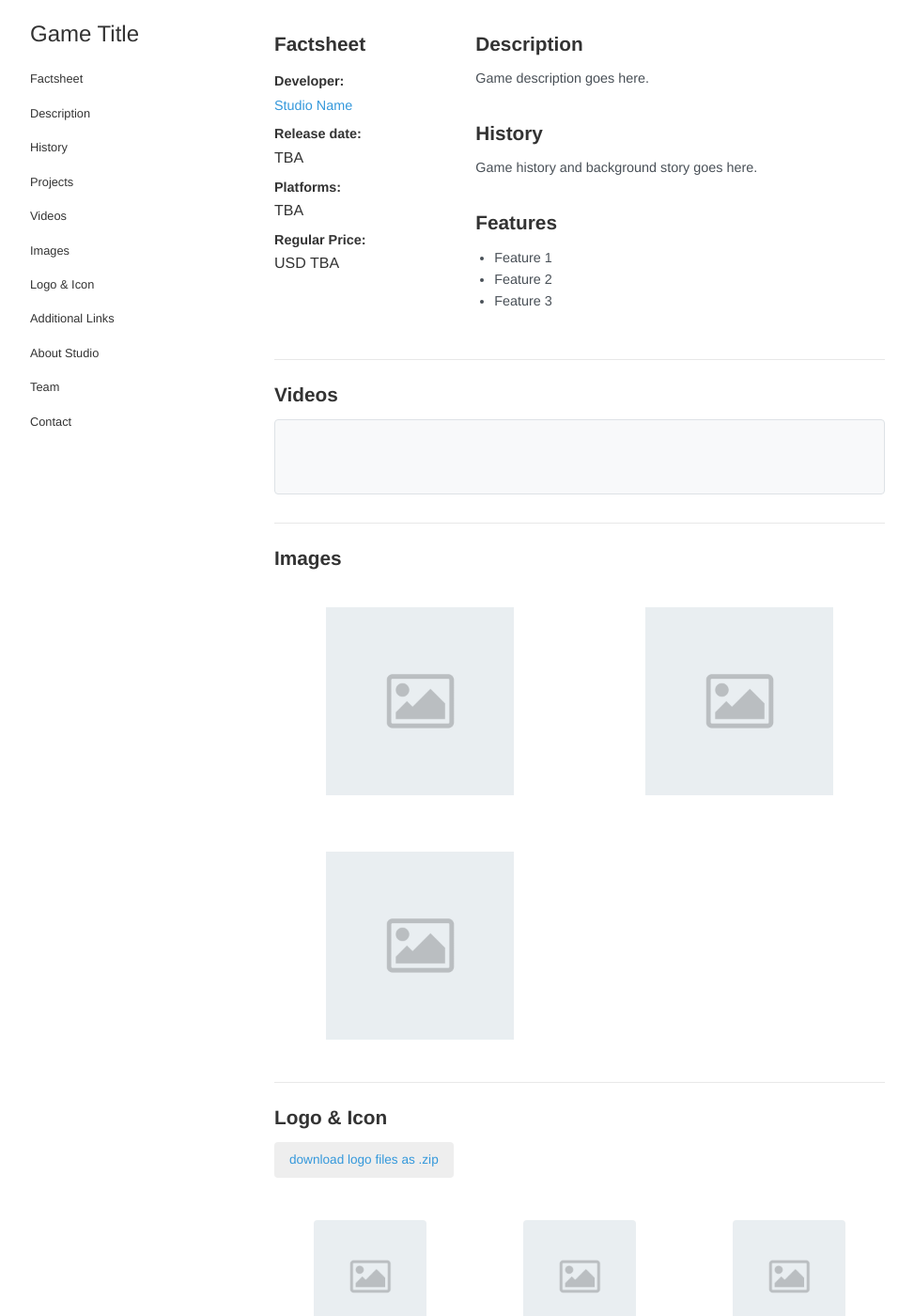
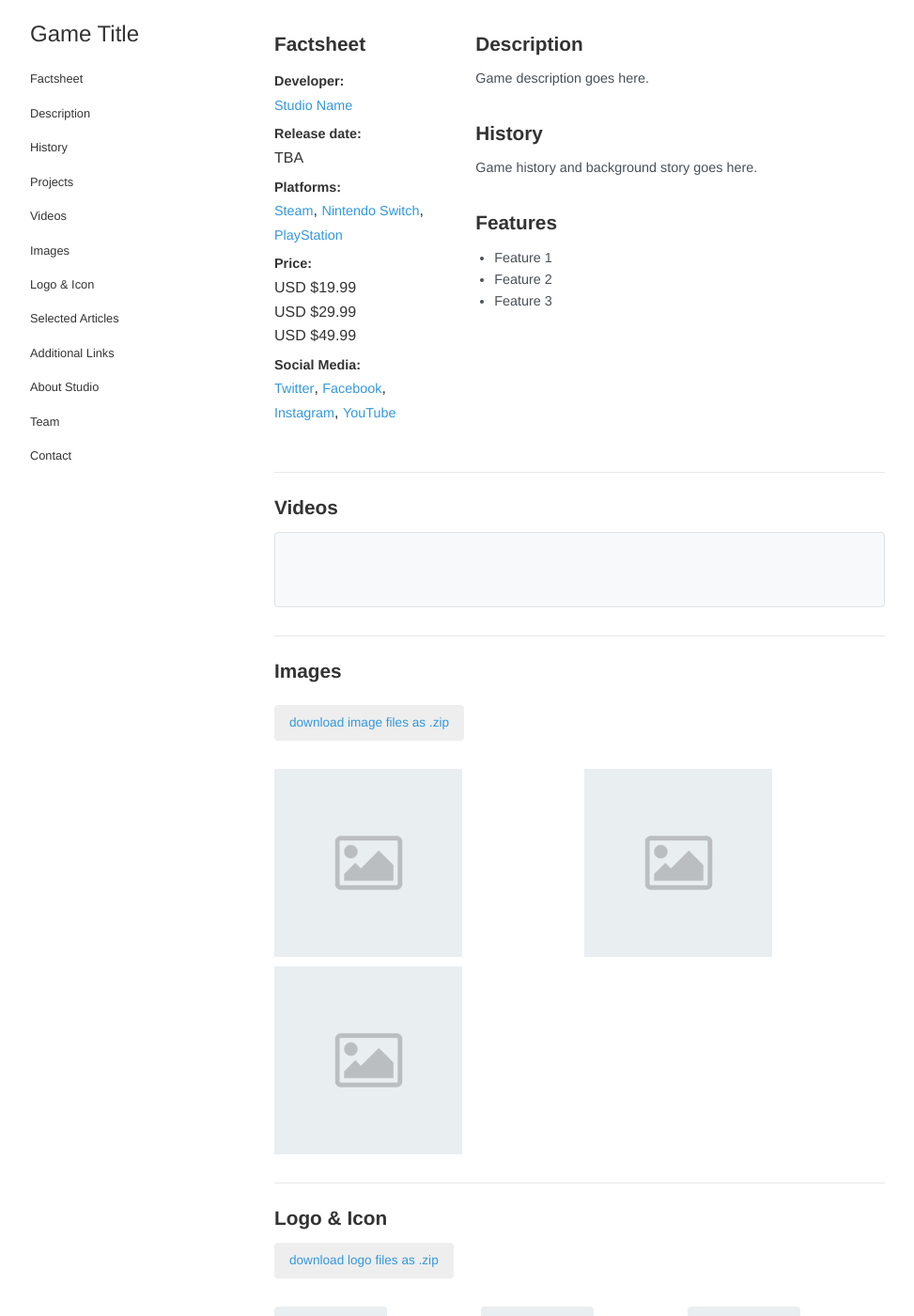
Before and after one commit to paixaoDev/jekyll_game_presskit_theme, a Jekyll site: the page built from index.html, in a window 1280 px wide and 1400 px high. Shown: the whole window at 94% size, without its empty margins (148-1121 px from the left). Built offline with Jekyll 4.4.1, drawn with Linux system fonts in a browser that asks for light colours; some of the changed text lies outside the part shown.

Commit message:
added article and fixed structure

```diff
--- a/_config.yml
+++ b/_config.yml
@@ -6,17 +6,8 @@
 url: "https://your-site.github.io"
 lang: "en"
 
-# Game Basic Information
+# Game Information (Factsheet, Description, History, Features, Logo)
 game:
-  # Factsheet
-  developer: "Studio Name"
-  developer_description: "Studio description"
-  developer_url: "#"
-  release_date: "TBA"
-  platforms: "TBA"
-  price: "USD TBA"
-
-  #Game Pitch
   title: "Game Title"
   description: "Game description goes here."
   history: "Game history and background story goes here."
@@ -24,19 +15,60 @@
     - "Feature 1"
     - "Feature 2"
     - "Feature 3"
+  developer: "Studio Name"
+  developer_url: "#"
+  release_date: "TBA"
+  platforms:
+    - name: "Steam"
+      url: "https://store.steampowered.com/app/yourgame"
+    - name: "Nintendo Switch"
+      url: "https://nintendo.com/yourgame"
+    - name: "PlayStation"
+      url: "https://playstation.com/yourgame"
+  price:
+    - "USD $19.99"
+    - "USD $29.99"
+    - "USD $49.99"
+  social:
+    - name: "Twitter"
+      url: "https://twitter.com/studio"
+    - name: "Facebook"
+      url: "https://facebook.com/studio"
+    - name: "Instagram"
+      url: "https://instagram.com/studio"
+    - name: "YouTube"
+      url: "https://youtube.com/studio"
 
-  # Game Logo
-  logo_download: "#"
-  logo_files:
+# Logo & Icon (Logo section)
+logo:
+  download: "#"
+  files:
     - "placeholder.webp"
     - "placeholder.webp"
     - "placeholder.webp"
 
 # Images (Images section)
 images:
-  - "placeholder.webp"
-  - "placeholder.webp"
-  - "placeholder.webp"
+  download: "#"
+  files:
+    - "placeholder.webp"
+    - "placeholder.webp"
+    - "placeholder.webp"
+
+# Selected Articles (Selected Articles section)
+selected_articles:
+  - quote: "This game is absolutely amazing! A masterpiece of modern gaming."
+    author: "John Doe"
+    link: "https://gamingreview.com/article1"
+    name: "Gaming Review"
+  - quote: "Innovative gameplay mechanics that will change the industry."
+    author: "Jane Smith"
+    link: "https://techgaming.com/article2"
+    name: "Tech Gaming"
+  - quote: "A must-play experience that shouldn't be missed."
+    author: "Mike Johnson"
+    link: "https://indiegames.com/article3"
+    name: "Indie Games Blog"
 
 # Additional Links (Additional Links section)
 links:
@@ -60,23 +92,16 @@
 
 # Contact Information (Contact section)
 contact:
-  inquiries:
-    - name: "General Inquiries"
-      email: "contact@studio.com"
-    - name: "Press Inquiries"
-      email: "press@studio.com"
-    - name: "Business Inquiries"
-      email: "business@studio.com"
-  social_media:
-    - name: "Twitter"
-      handle: "@studio"
-      url: "https://twitter.com/studio"
-    - name: "Facebook"
-      handle: "@studio"
-      url: "https://facebook.com/studio"
-    - name: "Instagram"
-      handle: "@studio"
-      url: "https://instagram.com/studio"
+  - name: "General Inquiries"
+    email: "contact@studio.com"
+  - name: "Press Inquiries"
+    email: "press@studio.com"
+  - name: "Twitter"
+    url: "https://twitter.com/studio"
+  - name: "Facebook"
+    url: "https://facebook.com/studio"
+  - name: "Instagram"
+    url: "https://instagram.com/studio"
 
 # Build settings
 markdown: kramdown
--- a/assets/css/main.css
+++ b/assets/css/main.css
@@ -191,15 +191,19 @@
 
 /* Images Content */
 .images-content {
+    margin: 20px 0;
+}
+
+.images-display {
     display: grid;
     grid-template-columns: repeat(auto-fit, minmax(250px, 1fr));
-    gap: 30px;
-    margin: 20px 0;
+    gap: 10px;
+    margin-top: 15px;
 }
 
 .image-item {
     text-align: center;
-    padding: 15px;
+    padding: 0;
 }
 
 .image-item img {
@@ -208,7 +212,7 @@
     max-height: 200px;
     object-fit: cover;
     display: block;
-    margin: 0 auto;
+    margin: 0;
 }
 
 /* Logo Content */
@@ -236,15 +240,16 @@
     margin-top: 15px;
     display: grid;
     grid-template-columns: repeat(auto-fit, minmax(150px, 1fr));
-    gap: 20px;
+    gap: 10px;
+    justify-items: start;
 }
 
 .logo-display p {
     margin: 0;
     font-size: 0.9rem;
     color: #495057;
-    text-align: center;
-    padding: 15px;
+    text-align: left;
+    padding: 0;
 }
 
 .logo-display img {
@@ -254,7 +259,7 @@
     object-fit: contain;
     border-radius: 4px;
     display: block;
-    margin: 0 auto 10px auto;
+    margin: 0 0 10px 0;
 }
 
 /* Links */
@@ -317,6 +322,46 @@
     color: #6c757d;
     font-style: italic;
     font-size: 0.9rem;
+}
+
+/* Selected Articles Content */
+.articles-content {
+    display: flex;
+    flex-direction: column;
+    gap: 25px;
+    margin: 20px 0;
+}
+
+.article-item {
+    margin: 0;
+    padding: 0;
+}
+
+.article-quote {
+    font-size: 1rem;
+    font-style: normal;
+    color: #333;
+    margin: 0 0 8px 0;
+    line-height: 1.5;
+}
+
+.article-meta {
+    font-size: 0.9rem;
+    color: #666;
+}
+
+.article-author {
+    color: #666;
+    font-weight: normal;
+}
+
+.article-link {
+    color: #0066cc;
+    text-decoration: none;
+}
+
+.article-link:hover {
+    text-decoration: underline;
 }
 
 /* Responsive Design */
--- a/index.html
+++ b/index.html
@@ -17,6 +17,7 @@
                 <li><a href="#videos">Videos</a></li>
                 <li><a href="#images">Images</a></li>
                 <li><a href="#logo">Logo & Icon</a></li>
+                <li><a href="#selected-articles">Selected Articles</a></li>
                 <li><a href="#links">Additional Links</a></li>
                 <li><a href="#about">About Studio</a></li>
                 <li><a href="#team">Team</a></li>
@@ -45,11 +46,21 @@
                             </div>
                             <div class="factsheet-item">
                                 <strong>Platforms:</strong><br>
-                                {{ site.game.platforms }}
+                                {% for platform in site.game.platforms %}
+                                <a href="{{ platform.url }}">{{ platform.name }}</a>{% unless forloop.last %}, {% endunless %}
+                                {% endfor %}
                             </div>
                             <div class="factsheet-item">
-                                <strong>Regular Price:</strong><br>
-                                {{ site.game.price }}
+                                <strong>Price:</strong><br>
+                                {% for price in site.game.price %}
+                                {{ price }}<br>
+                                {% endfor %}
+                            </div>
+                            <div class="factsheet-item">
+                                <strong>Social Media:</strong><br>
+                                {% for social in site.game.social %}
+                                <a href="{{ social.url }}">{{ social.name }}</a>{% unless forloop.last %}, {% endunless %}
+                                {% endfor %}
                             </div>
                         </div>
                     </section>
@@ -93,11 +104,14 @@
             <section id="images" class="presskit-section">
                 <h2>Images</h2>
                 <div class="images-content">
-                    {% for image in site.images %}
-                    <div class="image-item">
-                        <p><img src="/assets/images/{{ image }}" alt="{{ image }}"></p>
+                    <a href="{{ site.images.download }}" class="download-link">download image files as .zip</a>
+                    <div class="images-display">
+                        {% for image in site.images.files %}
+                        <div class="image-item">
+                            <p><img src="/assets/images/{{ image }}" alt="{{ image }}"></p>
+                        </div>
+                        {% endfor %}
                     </div>
-                    {% endfor %}
                 </div>
             </section>
 
@@ -106,12 +120,26 @@
             <section id="logo" class="presskit-section">
                 <h2>Logo & Icon</h2>
                 <div class="logo-content">
-                    <a href="{{ site.game.logo_download }}" class="download-link">download logo files as .zip</a>
+                    <a href="{{ site.logo.download }}" class="download-link">download logo files as .zip</a>
                     <div class="logo-display">
-                        {% for logo_file in site.game.logo_files %}
+                        {% for logo_file in site.logo.files %}
                         <p><img src="/assets/images/{{ logo_file }}" alt="{{ logo_file }}"></p>
                         {% endfor %}
                     </div>
+                </div>
+            </section>
+
+            <hr>
+
+            <section id="selected-articles" class="presskit-section">
+                <h2>Selected Articles</h2>
+                <div class="articles-content">
+                    {% for article in site.selected_articles %}
+                    <div class="article-item">
+                        <p class="article-quote">"{{ article.quote }}"</p>
+                        <p class="article-meta">— {{ article.author }}, <a href="{{ article.link }}" class="article-link">{{ article.name }}</a></p>
+                    </div>
+                    {% endfor %}
                 </div>
             </section>
 
@@ -127,6 +155,8 @@
             </section>
 
             <hr>
+
+
 
             <section id="about" class="presskit-section">
                 <h2>About Studio</h2>
@@ -150,18 +180,15 @@
                 <section id="contact" class="presskit-section">
                     <h2>Contact</h2>
                     <div class="contact-content">
+                        {% for contact in site.contact %}
                         <div class="contact-item">
-                            <strong>Inquiries</strong><br>
-                            {% for inquiry in site.contact.inquiries %}
-                            <a href="mailto:{{ inquiry.email }}">{{ inquiry.name }}: {{ inquiry.email }}</a><br>
-                            {% endfor %}
+                            {% if contact.email %}
+                            <a href="mailto:{{ contact.email }}">{{ contact.name }}: {{ contact.email }}</a>
+                            {% elsif contact.url %}
+                            <a href="{{ contact.url }}">{{ contact.name }}</a>
+                            {% endif %}
                         </div>
-                        <div class="contact-item">
-                            <strong>Social Media</strong><br>
-                            {% for social in site.contact.social_media %}
-                            <a href="{{ social.url }}">{{ social.name }}: {{ social.handle }}</a><br>
-                            {% endfor %}
-                        </div>
+                        {% endfor %}
                     </div>
                 </section>
             </div>
```
Also changed, not shown: README.md.
